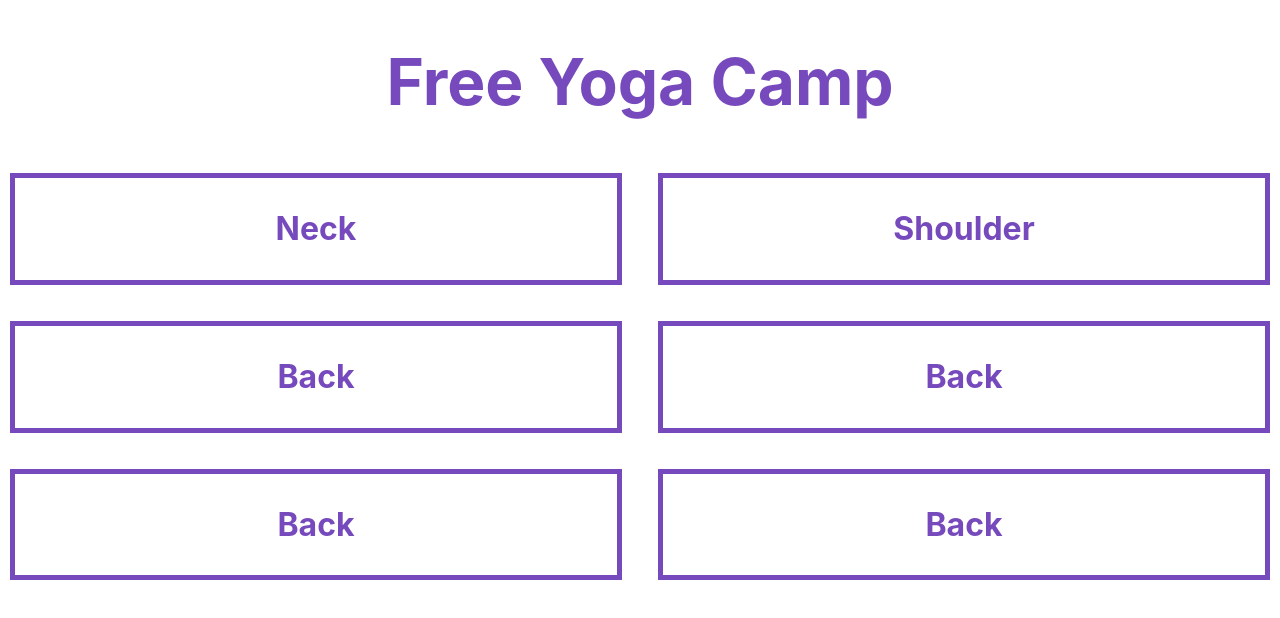
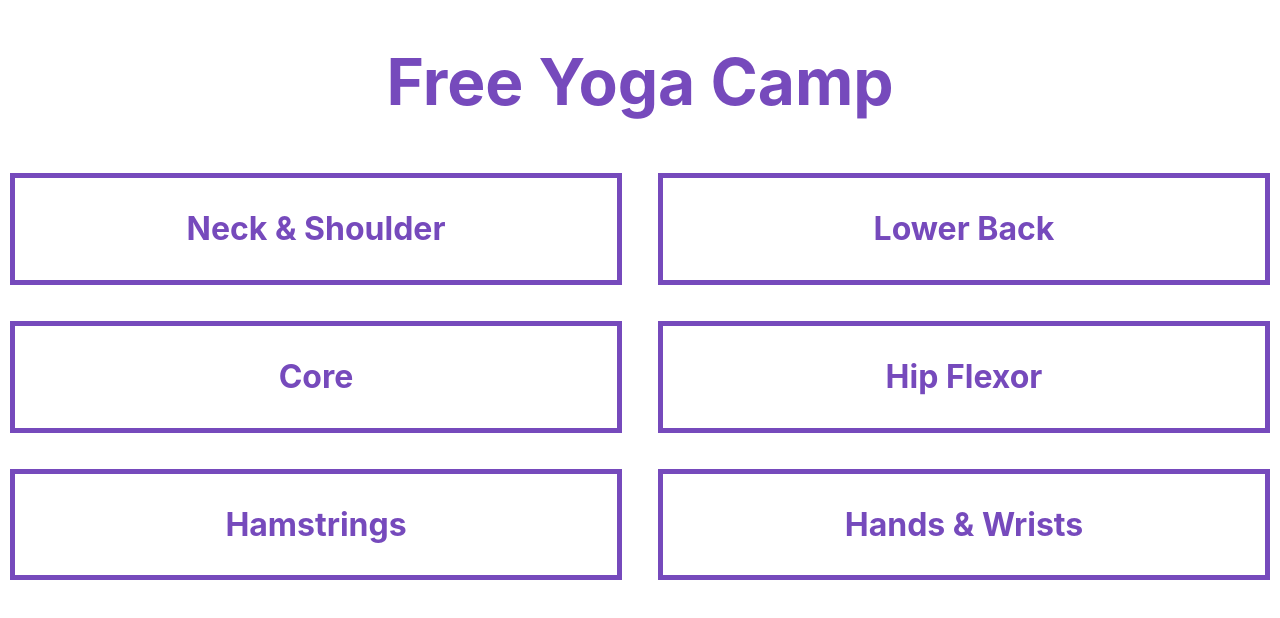
Before and after one commit to mmyeon/free-yoga-camp, a React (Create React App) app: page / in a window 1280 px wide. Shown: the top 618 px of the page. Built offline with nearby package versions, Linux system fonts and the light colour scheme.

Commit message:
신체 타이틀 변경하기

```diff
--- a/src/App.js
+++ b/src/App.js
@@ -3,12 +3,12 @@ import "./App.css";
 import BodyPart from "./components/BodyPart";
 
 const data = [
-  { title: "Neck" },
-  { title: "Shoulder" },
-  { title: "Back" },
-  { title: "Back" },
-  { title: "Back" },
-  { title: "Back" }
+  { title: "Neck & Shoulder" },
+  { title: "Lower Back" },
+  { title: "Core" },
+  { title: "Hip Flexor" },
+  { title: "Hamstrings" },
+  { title: "Hands & Wrists" }
 ];
 
 function App() {
```
